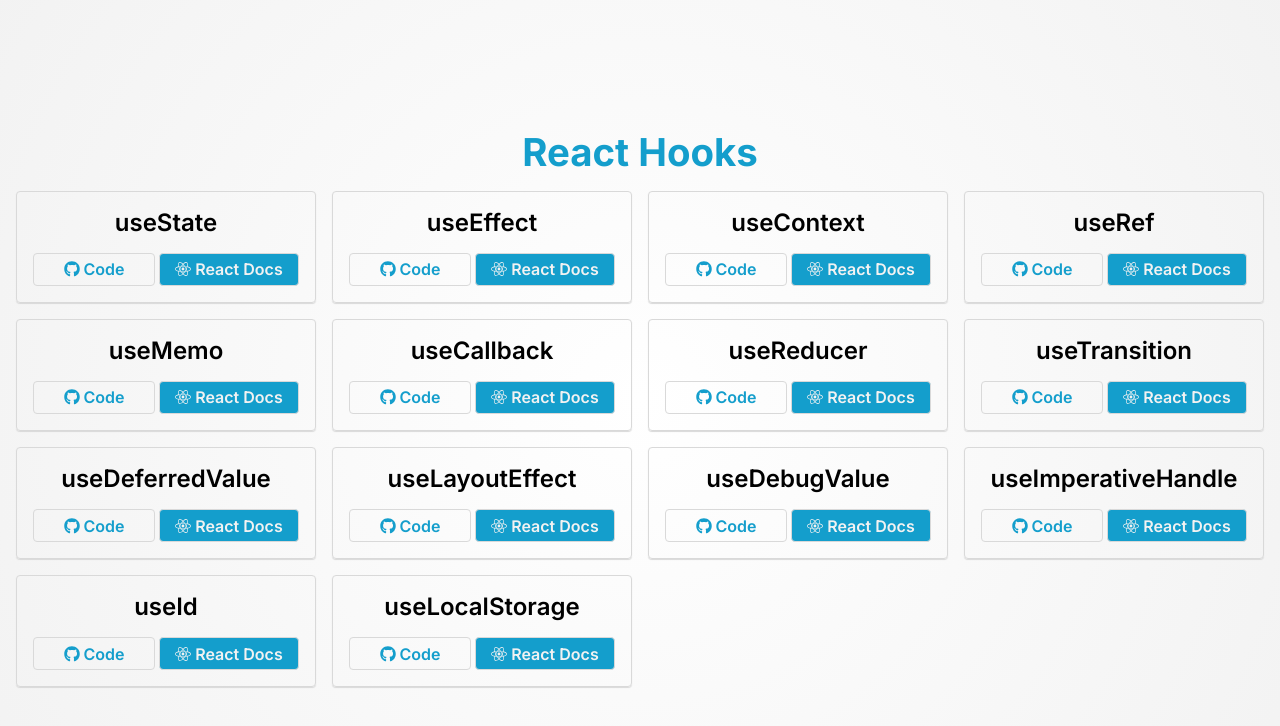
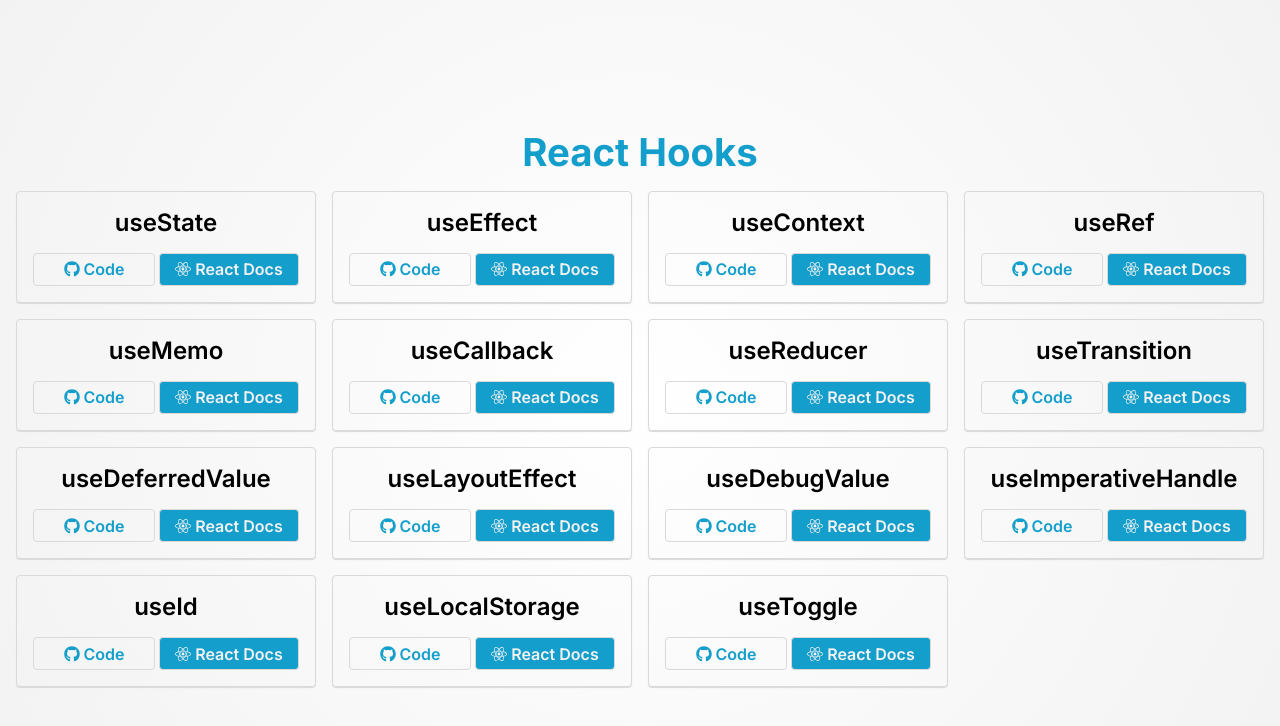
Before and after one commit to uttamakwana/react-hooks, a React (Vite) app: page / in a window 1280 px wide. Shown: the top 726 px of the page. Built offline with nearby package versions, Linux system fonts and the light colour scheme.

Commit message:
Hook: useToggle completed

```diff
--- a/src/App.jsx
+++ b/src/App.jsx
@@ -1,5 +1,5 @@
 import { Route, Routes, useLocation, useNavigate } from "react-router-dom";
-import { Landing, UseState, UseEffect, UseContext, UseRef, UseMemo, UseCallback, UseReducer, UseTransition, UseDeferredValue, UseLayoutEffect, UseDebugValue, UseImperativeHandle, UseId, UseLocalStorage } from "./pages";
+import { Landing, UseState, UseEffect, UseContext, UseRef, UseMemo, UseCallback, UseReducer, UseTransition, UseDeferredValue, UseLayoutEffect, UseDebugValue, UseImperativeHandle, UseId, UseLocalStorage, UseToggle } from "./pages";
 import { FaBars, FaHome } from "react-icons/fa";
 import { Sidebar } from "./components";
 
@@ -29,6 +29,8 @@
         <Route path="/useImperativeHandle" element={<UseImperativeHandle />} />
         <Route path="/useId" element={<UseId />} />
         <Route path="/useLocalStorage" element={<UseLocalStorage />} />
+        <Route path="/useToggle" element={<UseToggle />} />
+
       </Routes>
       {pathname !== "/" && (
         <>
--- a/src/constants/hooks.js
+++ b/src/constants/hooks.js
@@ -17,6 +17,7 @@
   // "useFormStatus",
   // "useOptimistic",
   "useLocalStorage",
+  "useToggle"
 ];
 
 export const hooks = hooksArr.map((hook, index) => ({
--- a/src/pages/index.js
+++ b/src/pages/index.js
@@ -14,6 +14,7 @@
 import UseId from "./useId/useId.jsx";
 // custom hooks
 import UseLocalStorage from "./useLocalStorage/useLocalStorage.jsx";
+import UseToggle from "./useToggle/useToggle.jsx";
 
 export {
   Landing,
@@ -30,5 +31,6 @@
   UseDebugValue,
   UseImperativeHandle,
   UseId,
-  UseLocalStorage
+  UseLocalStorage,
+  UseToggle
 };
--- /dev/null
+++ b/src/pages/useToggle/hook/useToggle.js
@@ -0,0 +1,10 @@
+import { useLocalStorage } from "../../useLocalStorage/hook/useLocalStorage";
+
+export function useToggle(initialValue) {
+  const [value, setValue] = useLocalStorage("hook-model", initialValue);
+
+  function toggleValue(value) {
+    setValue((prevValue) => (typeof value === "boolean" ? value : !prevValue));
+  }
+  return [value, toggleValue];
+}
--- /dev/null
+++ b/src/pages/useToggle/useToggle.jsx
@@ -0,0 +1,33 @@
+import { Hero } from "../../components";
+import { useToggle } from "./hook/useToggle";
+
+const UseToggle = () => {
+  const [model, handleModel] = useToggle(false);
+
+  return (
+    <main className="hook-container use-toggle-hook-container">
+      <Hero
+        hookName={"useToggle"}
+        heroText={
+          "by creating models which toggles, open and close. (which also use custom hook useLocalStorage."
+        }
+      />
+      <div className="| readable-container my-1 flex-col gap-8 flex-center">
+        {model && <p className="text-center">Model</p>}
+        <div className="| flex gap-1">
+          <button className="btn" onClick={() => handleModel()}>
+            Toggle
+          </button>
+          <button className="btn" onClick={() => handleModel(true)}>
+            True
+          </button>
+          <button className="btn" onClick={() => handleModel(false)}>
+            False
+          </button>
+        </div>
+      </div>
+    </main>
+  );
+};
+
+export default UseToggle;
```
